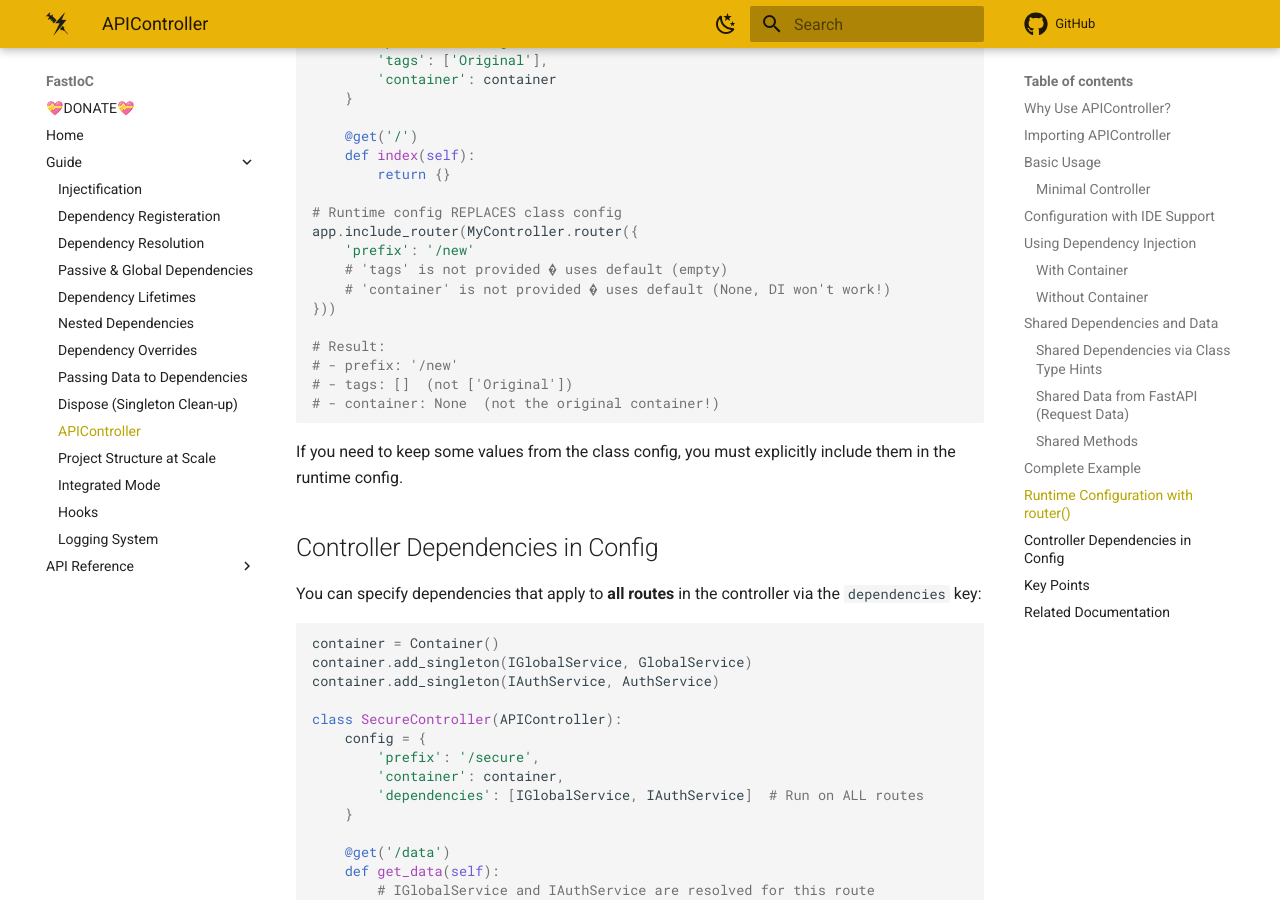
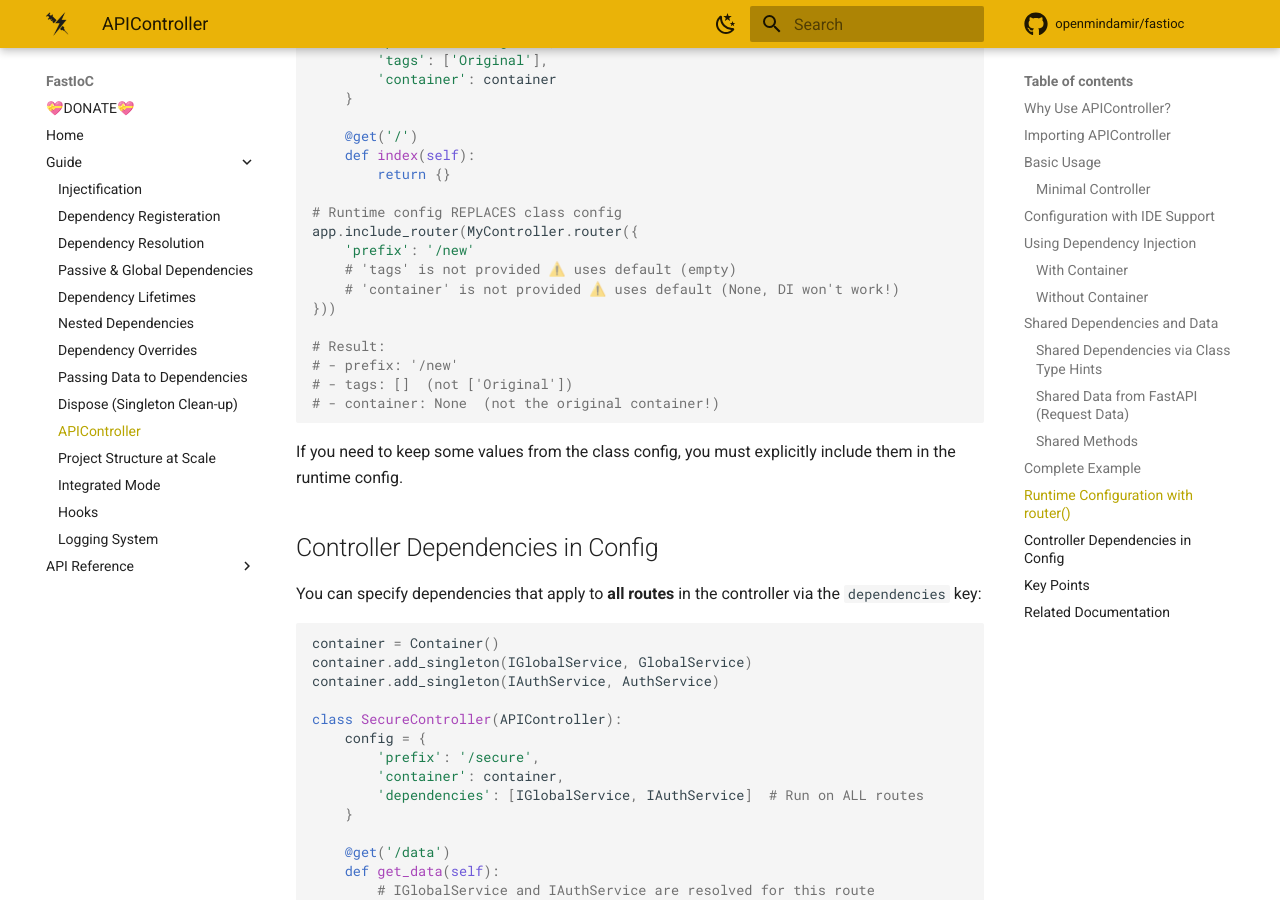
Before and after one commit to OpenMindAmir/FastIoC, an MkDocs documentation site: the page built from docs/controller.md, in a window 1280 px wide and 900 px high, scrolled down 8575 px. Built offline with MkDocs 1.6.1 and Material for MkDocs 9.7.7, drawn with Linux system fonts in a browser that asks for light colours; comment, search, counter and statistics services are not loaded.

Commit message:
Updated docs

```diff
--- a/docs/controller.md
+++ b/docs/controller.md
@@ -430,8 +430,8 @@ class MyController(APIController):
 # Runtime config REPLACES class config
 app.include_router(MyController.router({
     'prefix': '/new'
-    # 'tags' is not provided � uses default (empty)
-    # 'container' is not provided � uses default (None, DI won't work!)
+    # 'tags' is not provided ⚠️ uses default (empty)
+    # 'container' is not provided ⚠️ uses default (None, DI won't work!)
 }))
 
 # Result:
--- a/mkdocs.yml
+++ b/mkdocs.yml
@@ -1,6 +1,7 @@
 site_name: FastIoC
 site_url: https://OpenMindAmir.github.io/FastIoC
 repo_url: https://github.com/OpenMindAmir/FastIoC
+repo_name: openmindamir/fastioc
 
 theme:
   name: material
```
Also changed, not shown: other parts of docs/controller.md (+1 -1 lines).
